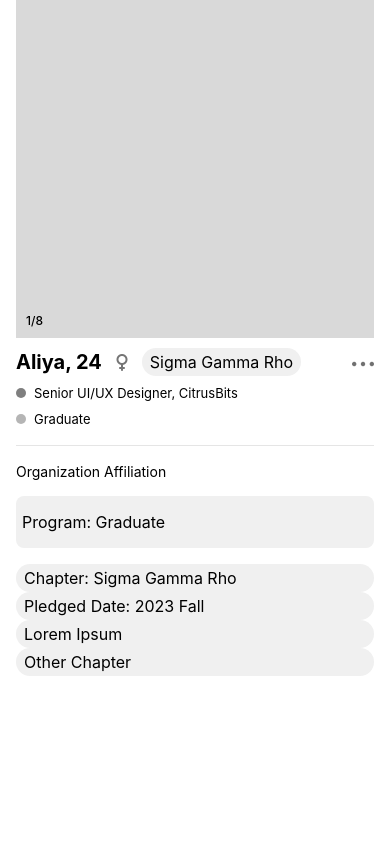
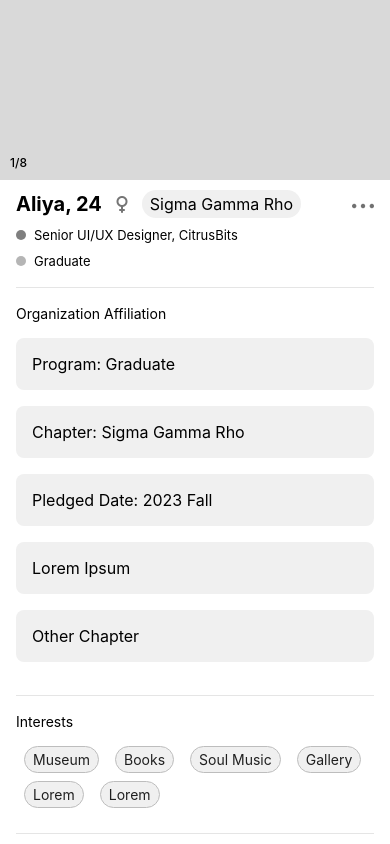
Before and after one commit to RyanSikandar/POC, a React Native app: screen / in a window 390 px wide. Built offline with nearby package versions, Linux system fonts and the light colour scheme.

Commit message:
changes made

```diff
--- a/App.js
+++ b/App.js
@@ -40,12 +40,9 @@ const App = () => {
     //   </View>
     // </>
     //<ModalTester/>
-    <View style={{
-      flex: 1
-    }}>
+
 
       <ProfileConnecting />
-    </View>
 
   );
 };
--- a/components/Carousel.js
+++ b/components/Carousel.js
@@ -1,6 +1,8 @@
 import React from "react";
-import { ScrollView, Text, View } from "react-native";
+import { Dimensions, ScrollView, Text, View } from "react-native";
 import { StyleSheet } from "react-native";
+
+const {height: ScreenHeight, width: ScreenWidth} = Dimensions.get('screen');
 
 const Carousel = () => {
     return (
@@ -12,8 +14,8 @@ const Carousel = () => {
 
 const styles = StyleSheet.create({
     Carousel: {
-        height: '40%',
-        width: '100%',
+        height: ScreenHeight * 0.30,
+        width: ScreenWidth,
         backgroundColor: '#D9D9D9',
         position: 'relative',
     },
--- /dev/null
+++ b/components/Info.js
@@ -0,0 +1,37 @@
+import React from 'react';
+import { View, Text, StyleSheet } from 'react-native';
+
+const Info = () => {
+    return (
+        <View style={styles.container}>
+            <Text style={styles.headerText}>A little more about me...</Text>
+            <Text style={styles.bodyText}>
+                Lorem ipsum dolor sit amet, consectetur adipiscing elit, sed do eiusmod tempor incididunt ut labore et dolore magna aliqua. Ut enim ad minim veniam, quis nostrud exercitation ullamco laboris nisi ut aliquip ex ea commodo consequat. Duis aute irure dolor in reprehenderit in voluptate velit esse cillum dolore eu fugiat nulla pariatur. Excepteur sint occaecat cupidatat non proident, sunt in culpa qui officia deserunt mollit anim id est laborum.
+            </Text>
+        </View>
+    );
+};
+
+const styles = StyleSheet.create({
+    container: {
+        padding: 16,
+        backgroundColor: 'white',
+        borderBottomColor: '#0000001A',
+        borderBottomWidth: 1,
+        paddingBottom: 17,
+    },
+    headerText: {
+        fontSize: 13,
+        fontWeight: '400',
+        color: ' #00000099',
+        marginBottom: 16,
+    },
+    bodyText: {
+        fontSize: 14,
+        color: '#333',
+        lineHeight: 20,
+        fontWeight: '350'
+    },
+});
+
+export default Info;
--- /dev/null
+++ b/components/Interests.js
@@ -0,0 +1,50 @@
+import React from "react";
+import { Image, View, Text, StyleSheet, Alert, ScrollView } from "react-native";
+import TagComponent from "./TagComponent";
+
+const data = [
+    'Museum', 'Books', 'Soul Music', 'Gallery', 'Lorem', 'Lorem'
+]
+
+const Interests = () => {
+    return (
+        <View style={styles.wrapper}>
+            <Text style={styles.mainText}>Interests</Text>
+            <View style={{
+                flexWrap: 'wrap',
+                flexDirection: 'row',
+            }}>
+                {data.map((item, index) => {
+                    return <TagComponent key={index} text={item} customStyles={styles} />
+                })}
+
+            </View>
+        </View>)
+}
+
+
+const styles = StyleSheet.create({
+    container: {
+        marginBottom: 8,
+        borderRadius: 100,
+        marginHorizontal: 8,
+        borderColor: '#BDBDBD',
+        borderWidth: 1,
+        padding: 4,
+    },
+    text: {
+        fontSize: 14,
+        color: '#000000DE',
+    },
+    wrapper: {
+        marginTop: 17,
+        borderBottomColor: '#0000001A',
+        borderBottomWidth: 1,
+        paddingBottom: 17,
+    },
+    mainText: {
+        marginBottom: 16,
+    }
+});
+
+export default Interests;
--- a/components/Organization.js
+++ b/components/Organization.js
@@ -4,29 +4,34 @@ import TagComponent from "./TagComponent";
 
 const Organization = () => {
     return (
-        <View style={{
-            flexDirection: 'column',
-            marginTop: 17,
-        }}>
-            <Text style={{
-                marginBottom: 16,
-            }}>Organization Affiliation</Text>
-            <TagComponent text={'Program: Graduate'} customStyles={{
-                container: {
-                    marginBottom: 16,
-                    paddingHorizontal: 6,
-                    paddingVertical: 16,
-                    borderRadius: 8,
-                },
-                text:{}
-            }
-            } />
-            <TagComponent text={'Chapter: Sigma Gamma Rho'} />
-            <TagComponent text={'Pledged Date: 2023 Fall'} />
-            <TagComponent text={'Lorem Ipsum'} />
-            <TagComponent text={'Other Chapter'} />
-
+        <View style={styles.wrapper}>
+            <Text style={styles.mainText}>Organization Affiliation</Text>
+            <TagComponent text={'Program: Graduate'} customStyles={styles} />
+            <TagComponent text={'Chapter: Sigma Gamma Rho'} customStyles={styles} />
+            <TagComponent text={'Pledged Date: 2023 Fall'} customStyles={styles} />
+            <TagComponent text={'Lorem Ipsum'} customStyles={styles} />
+            <TagComponent text={'Other Chapter'} customStyles={styles} />
         </View>)
 }
 
+
+const styles = StyleSheet.create({
+    container: {
+        marginBottom: 16,
+        paddingHorizontal: 16,
+        paddingVertical: 16,
+        borderRadius: 8,
+    },
+    wrapper: {
+        flexDirection: 'column',
+        marginTop: 17,
+        borderBottomColor: '#0000001A',
+        borderBottomWidth: 1,
+        paddingBottom: 17,
+    },
+    mainText: {
+        marginBottom: 16,
+    }
+});
+
 export default Organization;
--- /dev/null
+++ b/components/Prompt.js
@@ -0,0 +1,59 @@
+import React from "react";
+import { Image, View, Text, StyleSheet, Alert, ScrollView } from "react-native";
+import TagComponent from "./TagComponent";
+
+const Prompt = () => {
+    return (
+        <View style={styles.wrapper}>
+            <PromptTag headerText={"Prompt 1"} mainText={'Aenean tincidunt tempus nibh dictum ullamcorper. Proin vitae orci mi.'} />
+            <PromptTag headerText={"Prompt 1"} mainText={'Aenean tincidunt tempus nibh dictum ullamcorper. Proin vitae orci mi.'} />
+            <PromptTag headerText={"Prompt 1"} mainText={'Aenean tincidunt tempus nibh dictum ullamcorper. Proin vitae orci mi.'} />
+
+        </View>
+    );
+}
+
+const styles = StyleSheet.create({
+    container: {
+        marginBottom: 16,
+        paddingHorizontal: 16,
+        paddingVertical: 8,
+        borderRadius: 16,
+        backgroundColor: '#FFFFFF',
+        shadowColor: '#000',
+        shadowOffset: { width: 3, height: 3 },
+        shadowOpacity: 0.1,
+        shadowRadius: 10,
+        elevation: 5,
+    },
+    wrapper: {
+        flexDirection: 'column',
+        marginTop: 17,
+        borderBottomColor: '#0000001A',
+        borderBottomWidth: 1,
+        paddingBottom: 17,
+    },
+    headerText: {
+        fontSize: 16,
+        fontWeight: '500',
+        color: ' #00000099',
+        marginBottom: 8,
+    },
+    mainText: {
+        fontSize: 14,
+        color: '#000000DE',
+        marginBottom: 8,
+        fontWeight: '350',
+    }
+});
+
+export default Prompt;
+
+function PromptTag({ headerText, mainText }) {
+    return (<View style={styles.container}>
+        <View>
+            <Text style={styles.headerText}>{headerText}</Text>
+            <Text style={styles.mainText}>{mainText}</Text>
+        </View>
+    </View>);
+}
--- a/components/TagComponent.js
+++ b/components/TagComponent.js
@@ -13,7 +13,7 @@ const TagComponent = ({ text, customStyles }) => {
     };
 
     return (
-        <View style={[containerStyles, {textAlign:'left' }]}>
+        <View style={[containerStyles, { textAlign: 'left' }]}>
             <Text style={textStyles}>{text}</Text>
         </View>
     );
@@ -25,7 +25,6 @@ const styles = StyleSheet.create({
         paddingHorizontal: 8,
         paddingVertical: 4,
         backgroundColor: '#f0f0f0',
-
     },
     text: {
         fontSize: 16,
--- a/screens/ProfileConnecting.js
+++ b/screens/ProfileConnecting.js
@@ -1,26 +1,36 @@
 import React from "react";
-import { View, Text, StyleSheet, Alert, ScrollView } from "react-native";
+import { View, Text, StyleSheet, ScrollView } from "react-native";
 import Carousel from "../components/Carousel";
 import Profile from "../components/Profile/Profile";
 import Organization from "../components/Organization";
+import Interests from "../components/Interests";
+import Prompt from "../components/Prompt";
+import Info from "../components/Info";
 
 const ProfileConnecting = () => {
     return (
-        <ScrollView style={styles.container}
-            contentContainerStyle={{
-                flexGrow: 1,
-            }}>
-            <Carousel />
-            <Profile />
-            <Organization />
-        </ScrollView>
+        <View style={styles.wrapper}>
+            <ScrollView>
+                <Carousel />
+                <View style={styles.contentWrapper}>
+                    <Profile />
+                    <Organization />
+                    <Interests />
+                    <Prompt />
+                    <Info />
+                </View>
+            </ScrollView>
+        </View>
     );
 }
 
 const styles = StyleSheet.create({
-    container: {
-        backgroundColor: 'white',
-        marginHorizontal: 16
+    wrapper: {
+        flex: 1,
+        backgroundColor: '#fff',
+    },
+    contentWrapper: {
+        marginHorizontal: 16,
     },
 });
 
```
